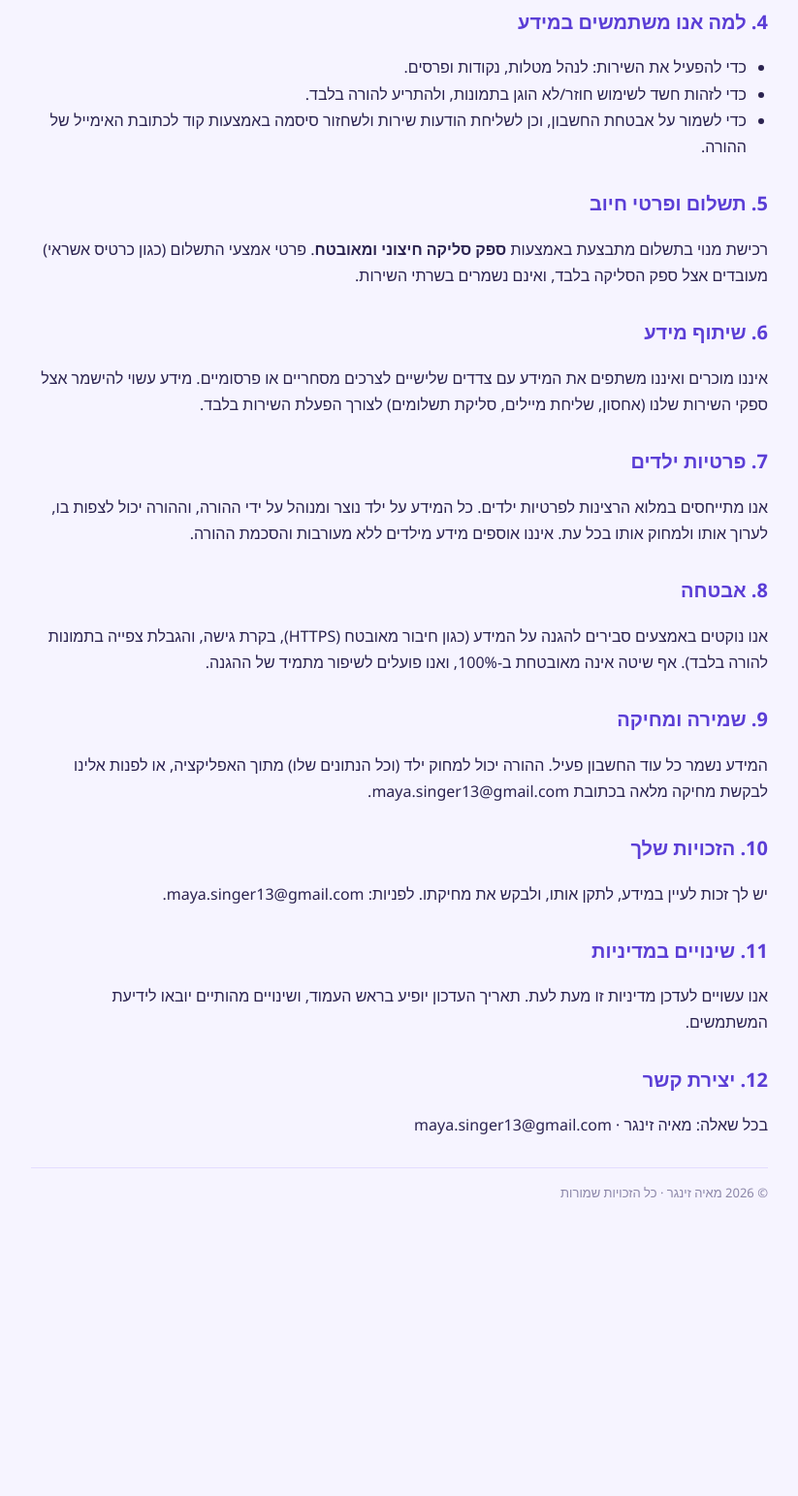
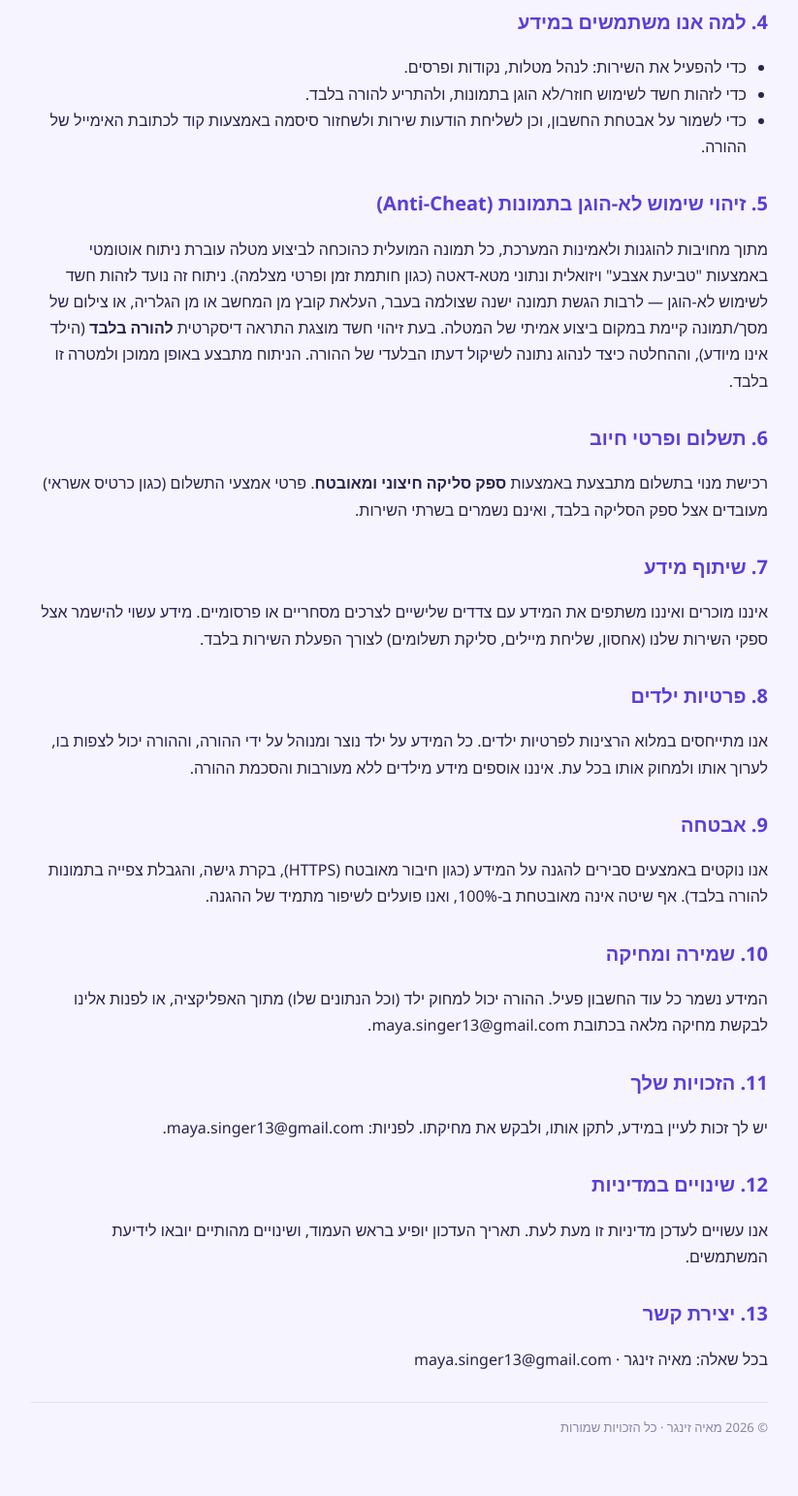
Before and after one commit to mayasinger240913/todo-app, a Flask app: page /privacy in a window 1280 px wide. Shown: the part 722-2265 px from the top of the page at 97% size, without its empty margins (228-1051 px from the left). Before the commit the page ends 1957 px from the top, so only its background shows below. Run offline with Flask 3, Linux system fonts and the light colour scheme; some libraries are stand-ins or nearby versions.

Commit message:
הסבר על סוכן זיהוי הרמאות במדיניות ובתנאי השימוש

```diff
--- a/templates/privacy.html
+++ b/templates/privacy.html
@@ -55,53 +55,64 @@
         באמצעות קוד לכתובת האימייל של ההורה.</li>
   </ul>
 
-  <h2>5. תשלום ופרטי חיוב</h2>
+  <h2>5. זיהוי שימוש לא-הוגן בתמונות (Anti-Cheat)</h2>
+  <p>
+    מתוך מחויבות להוגנות ולאמינות המערכת, כל תמונה המועלית כהוכחה לביצוע מטלה
+    עוברת ניתוח אוטומטי באמצעות "טביעת אצבע" ויזואלית ונתוני מטא-דאטה (כגון
+    חותמת זמן ופרטי מצלמה). ניתוח זה נועד לזהות חשד לשימוש לא-הוגן — לרבות
+    הגשת תמונה ישנה שצולמה בעבר, העלאת קובץ מן המחשב או מן הגלריה, או צילום של
+    מסך/תמונה קיימת במקום ביצוע אמיתי של המטלה. בעת זיהוי חשד מוצגת התראה
+    דיסקרטית <b>להורה בלבד</b> (הילד אינו מיודע), וההחלטה כיצד לנהוג נתונה
+    לשיקול דעתו הבלעדי של ההורה. הניתוח מתבצע באופן ממוכן ולמטרה זו בלבד.
+  </p>
+
+  <h2>6. תשלום ופרטי חיוב</h2>
   <p>
     רכישת מנוי בתשלום מתבצעת באמצעות <b>ספק סליקה חיצוני ומאובטח</b>. פרטי אמצעי
     התשלום (כגון כרטיס אשראי) מעובדים אצל ספק הסליקה בלבד, ואינם נשמרים בשרתי השירות.
   </p>
 
-  <h2>6. שיתוף מידע</h2>
+  <h2>7. שיתוף מידע</h2>
   <p>
     איננו מוכרים ואיננו משתפים את המידע עם צדדים שלישיים לצרכים מסחריים או פרסומיים.
     מידע עשוי להישמר אצל ספקי השירות שלנו (אחסון, שליחת מיילים, סליקת תשלומים)
     לצורך הפעלת השירות בלבד.
   </p>
 
-  <h2>7. פרטיות ילדים</h2>
+  <h2>8. פרטיות ילדים</h2>
   <p>
     אנו מתייחסים במלוא הרצינות לפרטיות ילדים. כל המידע על ילד נוצר ומנוהל על ידי
     ההורה, וההורה יכול לצפות בו, לערוך אותו ולמחוק אותו בכל עת. איננו אוספים מידע
     מילדים ללא מעורבות והסכמת ההורה.
   </p>
 
-  <h2>8. אבטחה</h2>
+  <h2>9. אבטחה</h2>
   <p>
     אנו נוקטים באמצעים סבירים להגנה על המידע (כגון חיבור מאובטח (HTTPS), בקרת
     גישה, והגבלת צפייה בתמונות להורה בלבד). אף שיטה אינה מאובטחת ב-100%, ואנו
     פועלים לשיפור מתמיד של ההגנה.
   </p>
 
-  <h2>9. שמירה ומחיקה</h2>
+  <h2>10. שמירה ומחיקה</h2>
   <p>
     המידע נשמר כל עוד החשבון פעיל. ההורה יכול למחוק ילד (וכל הנתונים שלו) מתוך
     האפליקציה, או לפנות אלינו לבקשת מחיקה מלאה בכתובת
     maya.singer13@gmail.com.
   </p>
 
-  <h2>10. הזכויות שלך</h2>
+  <h2>11. הזכויות שלך</h2>
   <p>
     יש לך זכות לעיין במידע, לתקן אותו, ולבקש את מחיקתו. לפניות:
     maya.singer13@gmail.com.
   </p>
 
-  <h2>11. שינויים במדיניות</h2>
+  <h2>12. שינויים במדיניות</h2>
   <p>
     אנו עשויים לעדכן מדיניות זו מעת לעת. תאריך העדכון יופיע בראש העמוד, ושינויים
     מהותיים יובאו לידיעת המשתמשים.
   </p>
 
-  <h2>12. יצירת קשר</h2>
+  <h2>13. יצירת קשר</h2>
   <p>בכל שאלה: מאיה זינגר · maya.singer13@gmail.com</p>
 
   <footer>
--- a/templates/terms.html
+++ b/templates/terms.html
@@ -45,6 +45,10 @@
     <li>אין להעלות תמונות פוגעניות, לא הולמות, או של אנשים אחרים ללא הסכמתם.</li>
     <li>יש להשתמש בשירות למטרתו בלבד — ניהול מטלות ופרסים במשפחה.</li>
     <li>אין לנסות לפרוץ, לשבש, או לעקוף את מנגנוני האבטחה של השירות.</li>
+    <li><b>הוגנות בתמונות:</b> יש לצלם את הוכחת ביצוע המטלה בזמן אמת. השירות כולל
+        מנגנון אוטומטי לזיהוי שימוש לא-הוגן — כגון הגשת תמונה ישנה, העלאת קובץ מן
+        המחשב או מן הגלריה, או צילום של מסך/תמונה קיימת. בעת זיהוי חשד, מוצגת
+        התראה להורה, והוא רשאי לפי שיקול דעתו להפחית נקודות בהתאם.</li>
   </ul>
 
   <h2>5. נקודות ופרסים</h2>
```
